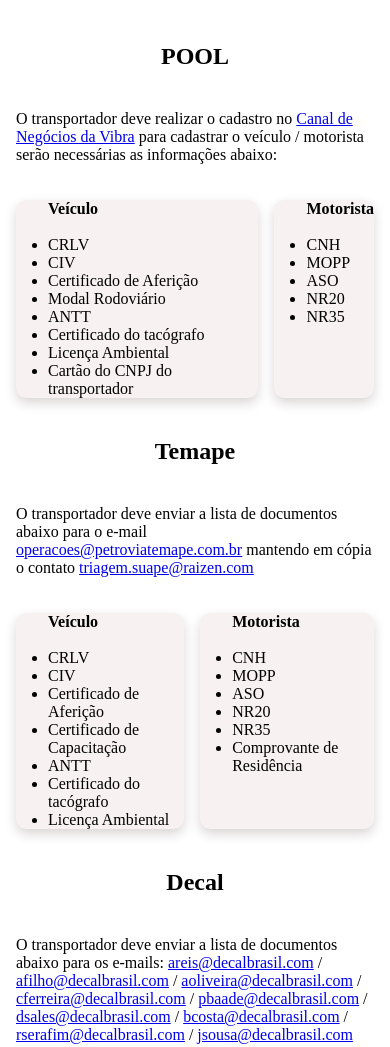
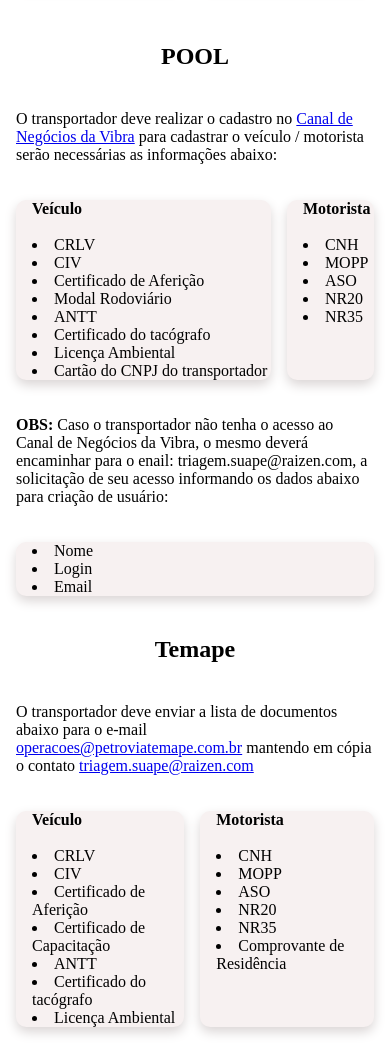
Before and after one commit to acasb/transp, a plain HTML site: page index.html in a window 390 px wide. Shown: the part 1737-2784 px from the top of the page. Drawn offline with Linux system fonts and the light colour scheme.

Commit message:
Atualizações finais
ajuste na responsividade dos cards e atualização na seção do pool.

```diff
--- a/index.html
+++ b/index.html
@@ -97,6 +97,15 @@
                         <li>NR35</li>
                     </ul>
                 </section>
+                <br><br>
+
+                <p><b>OBS: </b>Caso o transportador não tenha o acesso ao Canal de Negócios da Vibra, o mesmo deverá encaminhar para o enail: triagem.suape@raizen.com, a solicitação de seu acesso informando os dados abaixo para criação de usuário:</p><br><br>
+
+                <ul class="card">
+                    <li>Nome</li>
+                    <li>Login</li>
+                    <li>Email</li>
+                </ul>
 
             </div>
 
--- a/style.css
+++ b/style.css
@@ -63,7 +63,8 @@
 }
 
 .card{
-    padding-left: 2em;
+    padding-left: 1em;
+    list-style-position: inside;
     flex-grow: 1;
     background-color: rgb(247, 241, 241);
     border-radius: 10px;
```
